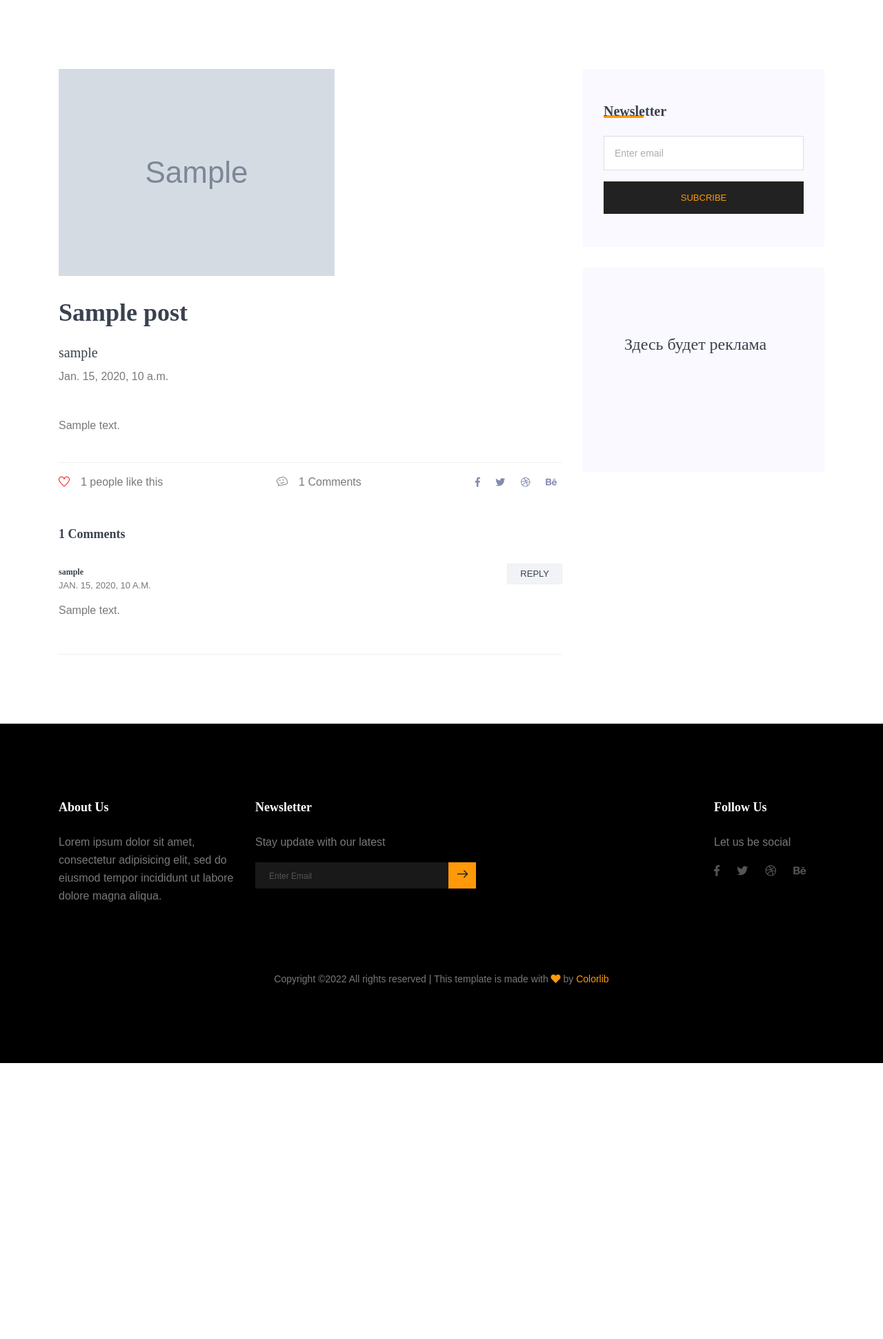
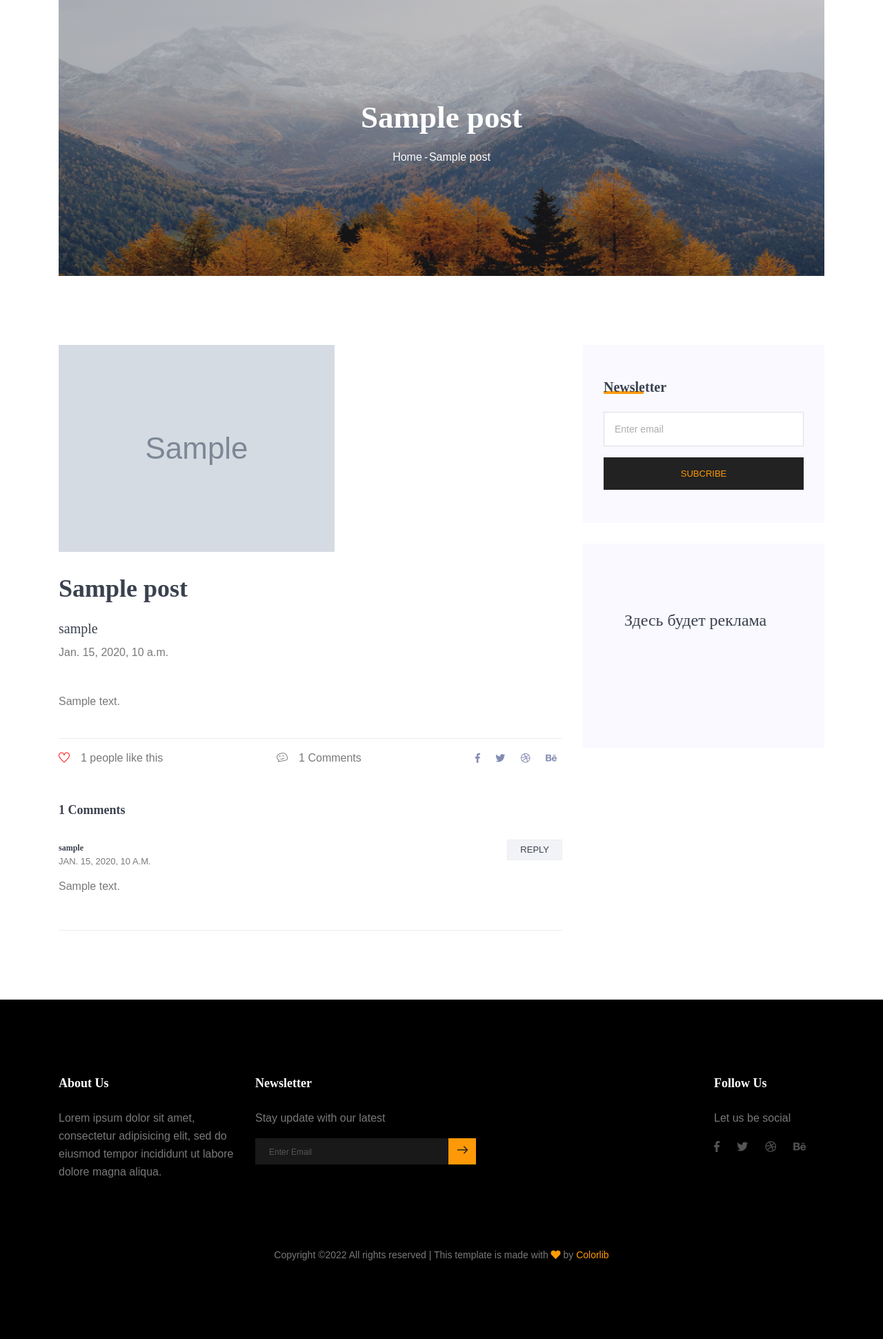
Before and after one commit to YaroslavGithub777/olya-frontend, a Django app: a page that uses templates/blog-details.html in a window 1280 px wide. Shown: the part 84-2025 px from the top of the page at 69% size. Before the commit the page ends 1625 px from the top, so only its background shows below. Run offline with Django 3.2, Linux system fonts and the light colour scheme; tables that the repository leaves empty hold one stand-in row (values such as "Sample post"); grey boxes marked "Sample" are stand-in pictures; parts of the project's set-up code (start-up, migrations or seed data) failed here and were passed over; some libraries are stand-ins or nearby versions.

Commit message:
add banner start in blog details

```diff
--- a/templates/blog-details.html
+++ b/templates/blog-details.html
@@ -1,4 +1,4 @@
-<!DOCTYPE html>
+
 {% extends 'base.html' %}
 {% load static %}
 
@@ -8,6 +8,24 @@
 
 {% block content %}
 <body>
+<!--================ Hero sm banner start =================-->
+  <section class="mb-30px">
+    <div class="container">
+      <div class="hero-banner hero-banner--sm">
+        <div class="hero-banner__content">
+          <h1>{{post.title}}</h1>
+          <nav aria-label="breadcrumb" class="banner-breadcrumb">
+            <ol class="breadcrumb">
+              <li class="breadcrumb-item"><a href="#">Home</a></li>
+              <li class="breadcrumb-item active" aria-current="page">{{post.title}}</li>
+            </ol>
+          </nav>
+        </div>
+      </div>
+    </div>
+  </section>
+  <!--================ Hero sm banner end =================-->
+
 
   <!--================ Start Blog Post Area =================-->
   <section class="blog-post-area section-margin">
```
Also changed, not shown: templates/contact.html (+2 -5 lines), templates/index.html (+1 -24 lines).
